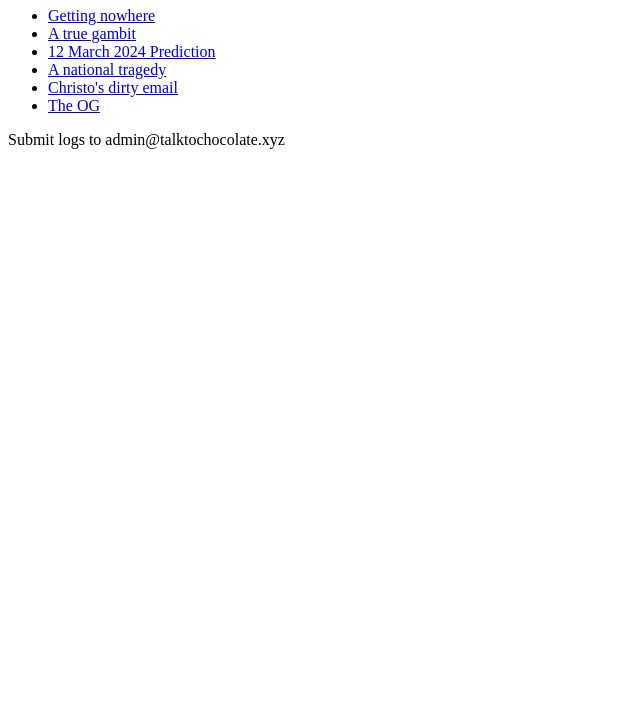
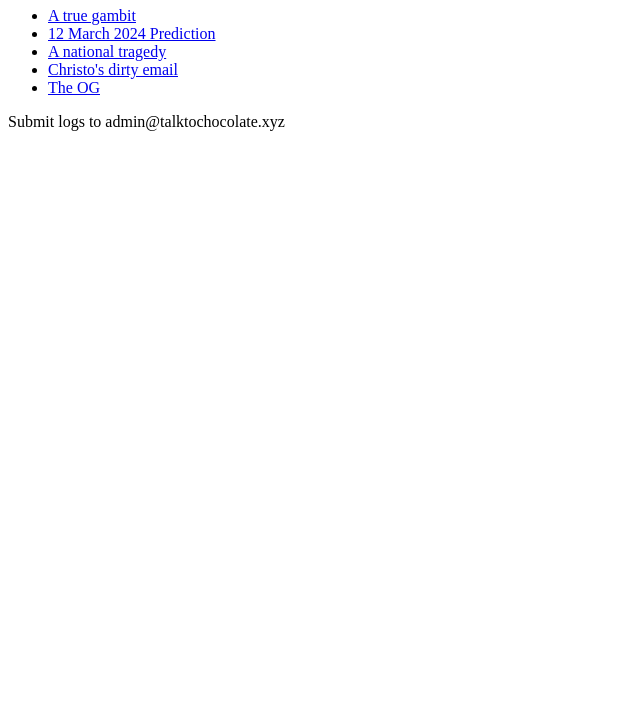
Before and after one commit to juliuswins/live_chocolate, a plain HTML site: page logs/index.html in a window 1280 px wide. Shown: the part 73-800 px from the top of the page, without its empty margins (0-640 px from the left). Drawn offline with Linux system fonts and the light colour scheme.

Commit message:
Update index.html

```diff
--- a/logs/index.html
+++ b/logs/index.html
@@ -6,7 +6,6 @@
 <body>
     <h1>Log upload list</h1>
     <ul id="fileList">
-    <li><a href="../logs.html?log=getting_nowhere">Getting nowhere</a></li>
     <li><a href="../logs.html?log=true_gambit">A true gambit</a></li>
     <li><a href="../logs.html?log=prediction1">12 March 2024 Prediction</a></li>
     <li><a href="../logs.html?log=nine_eleven">A national tragedy</a></li>
```
